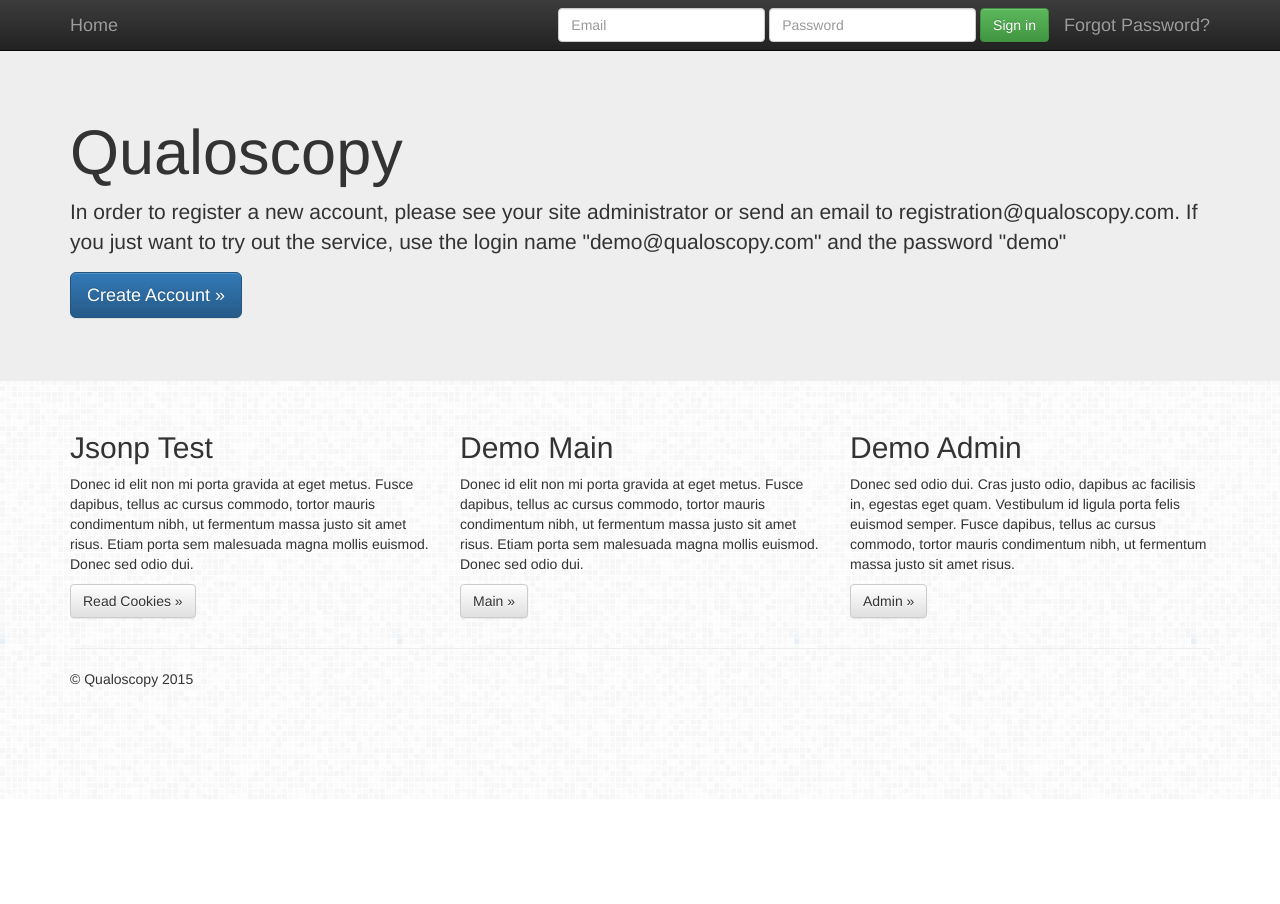
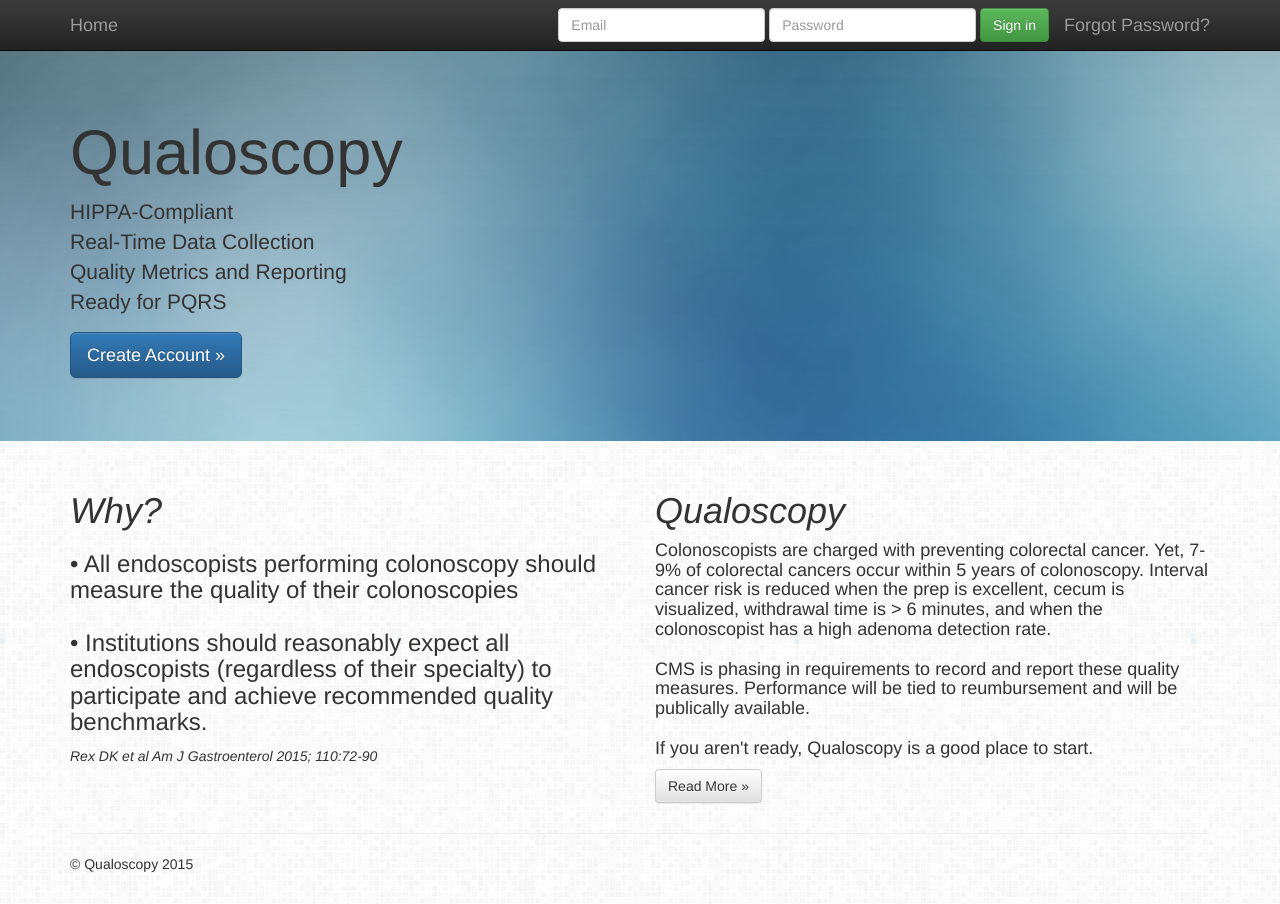
Before and after one commit to djp3/qualoscopy, a plain HTML site: page src/web/client/index.html in a window 1280 px wide. Before the commit the page ends 800 px from the top, so only its background shows below. Drawn offline with Linux system fonts and the light colour scheme; a script that the page names is missing.

Commit message:
Started Creating front page

```diff
--- /dev/null
+++ b/src/web/client/css/my/index.css
@@ -0,0 +1,7 @@
+/*(c) Luke Raus 2015*/
+.italic  {
+  font-style: italic;
+}
+.main-pic {
+  background-image: url("/qualoscopy/assets/medical.jpg");
+}
--- a/src/web/client/index.html
+++ b/src/web/client/index.html
@@ -19,6 +19,8 @@
 
     <!-- Custom styles for this template -->
     <link rel="stylesheet" href="css/my/jumbotron.css">
+    <!-- My Custom styles -->
+    <link rel="stylesheet" href="css/my/index.css">
 
     <!-- HTML5 shim and Respond.js for IE8 support
          of HTML5 elements and media queries -->
@@ -56,13 +58,13 @@
     </nav>
 
     <!-- Main jumbotron for a primary marketing message or call to action -->
-    <div class="jumbotron">
+    <div class="jumbotron main-pic">
       <div class="container">
         <h1>Qualoscopy</h1>
-        <p>In order to register a new account, please see your site
-          administrator or send an email to registration@qualoscopy.com. If
-          you just want to try out the service, use the login name
-          "demo@qualoscopy.com" and the password "demo"</p>
+        <p>HIPPA-Compliant <br>
+          Real-Time Data Collection <br>
+          Quality Metrics and Reporting <br>
+          Ready for PQRS</p>
         <p><a id="create" class="btn btn-primary btn-lg"
           role="button">Create Account &raquo;</a>
       </div>
@@ -71,34 +73,28 @@
     <div class="container">
       <!-- Example row of columns -->
       <div class="row">
-        <div class="col-md-4">
-          <h2>Jsonp Test</h2>
-          <p id="jtext">Donec id elit non mi porta gravida at eget metus.
-            Fusce dapibus, tellus ac cursus commodo, tortor mauris
-            condimentum nibh, ut fermentum
-            massa justo sit amet risus. Etiam porta sem malesuada
-            magna mollis euismod.
-            Donec sed odio dui. </p>
-          <p><a id="read" class="btn btn-default" role="button">Read Cookies &raquo;</a></p>
-        </div>
-        <div class="col-md-4">
-          <h2>Demo Main</h2>
-          <p>Donec id elit non mi porta gravida at eget metus. Fusce dapibus,
-            tellus ac cursus commodo, tortor mauris condimentum nibh,
-            ut fermentum massa justo sit amet risus.
-            Etiam porta sem malesuada magna mollis euismod.
-            Donec sed odio dui. </p>
-          <p><a class="btn btn-default" href="main.html" role="button">Main &raquo;</a></p>
+        <div class="col-md-6">
+          <h1 class="italic">Why?</h1>
+          <h3>&bullet; All endoscopists performing colonoscopy should measure the quality
+            of their colonoscopies <br><br> &bullet; Institutions should reasonably expect
+            all endoscopists (regardless of their specialty)
+            to participate and achieve recommended quality benchmarks.</h3>
+            <p class="italic">   Rex DK et al Am J Gastroenterol 2015; 110:72-90</p>
        </div>
-        <div class="col-md-4">
-          <h2>Demo Admin</h2>
-          <p id="hashText">Donec sed odio dui. Cras justo odio, dapibus ac facilisis in,
-            egestas eget quam.
-            Vestibulum id ligula porta felis euismod semper. Fusce dapibus,
-            tellus ac cursus commodo,
-            tortor mauris condimentum nibh, ut fermentum massa
-            justo sit amet risus.</p>
-          <p><a class="btn btn-default" href="admin.html" role="button">Admin &raquo;</a></p>
+        <div class="col-md-6">
+          <h1 class="italic">Qualoscopy</h1>
+          <h4>Colonoscopists are charged with preventing colorectal cancer. Yet,
+            7-9% of colorectal cancers occur within 5 years of colonoscopy.
+            Interval cancer risk is reduced when the prep is excellent,
+            cecum is visualized, withdrawal time is > 6 minutes,
+            and when the colonoscopist has a high adenoma detection rate.
+            <br><br>
+            CMS is phasing in requirements to record and report these
+            quality measures.
+            Performance will be tied to reumbursement and will be publically available.
+            <br><br>
+            If you aren't ready, Qualoscopy is a good place to start.</h4>
+          <p><a class="btn btn-default" href="admin.html" role="button">Read More &raquo;</a></p>
         </div>
       </div>
 
--- a/src/web/client/js/my/main.js
+++ b/src/web/client/js/my/main.js
@@ -874,7 +874,6 @@ $(document).ready(function() {
     $("#otherIndication").modal('toggle');
   });
 
-
   $("#indicationForm").submit(function(){
     event.preventDefault();
 
```
Also changed, not shown: src/web/client/assets/medical.jpg (added).
